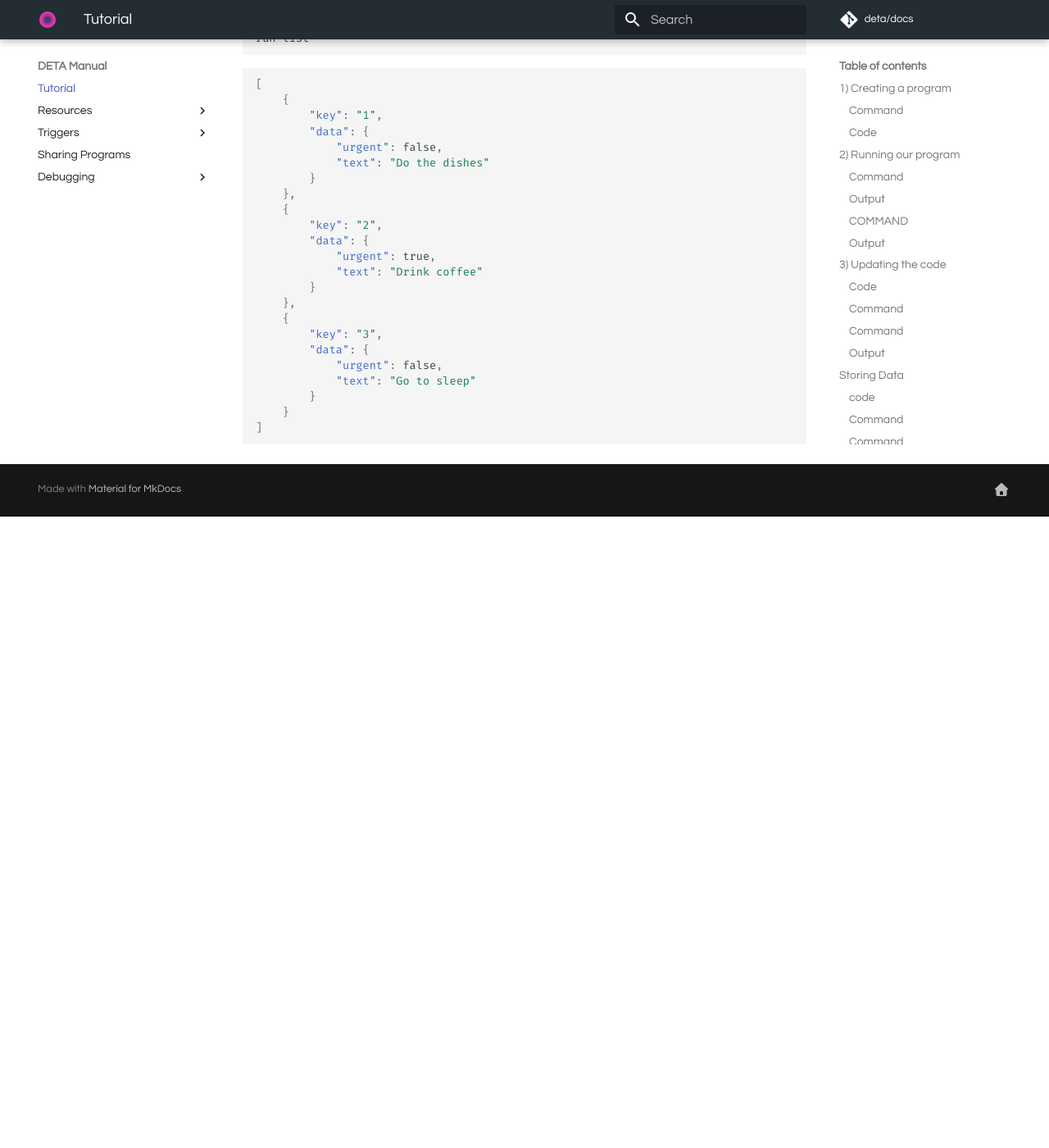
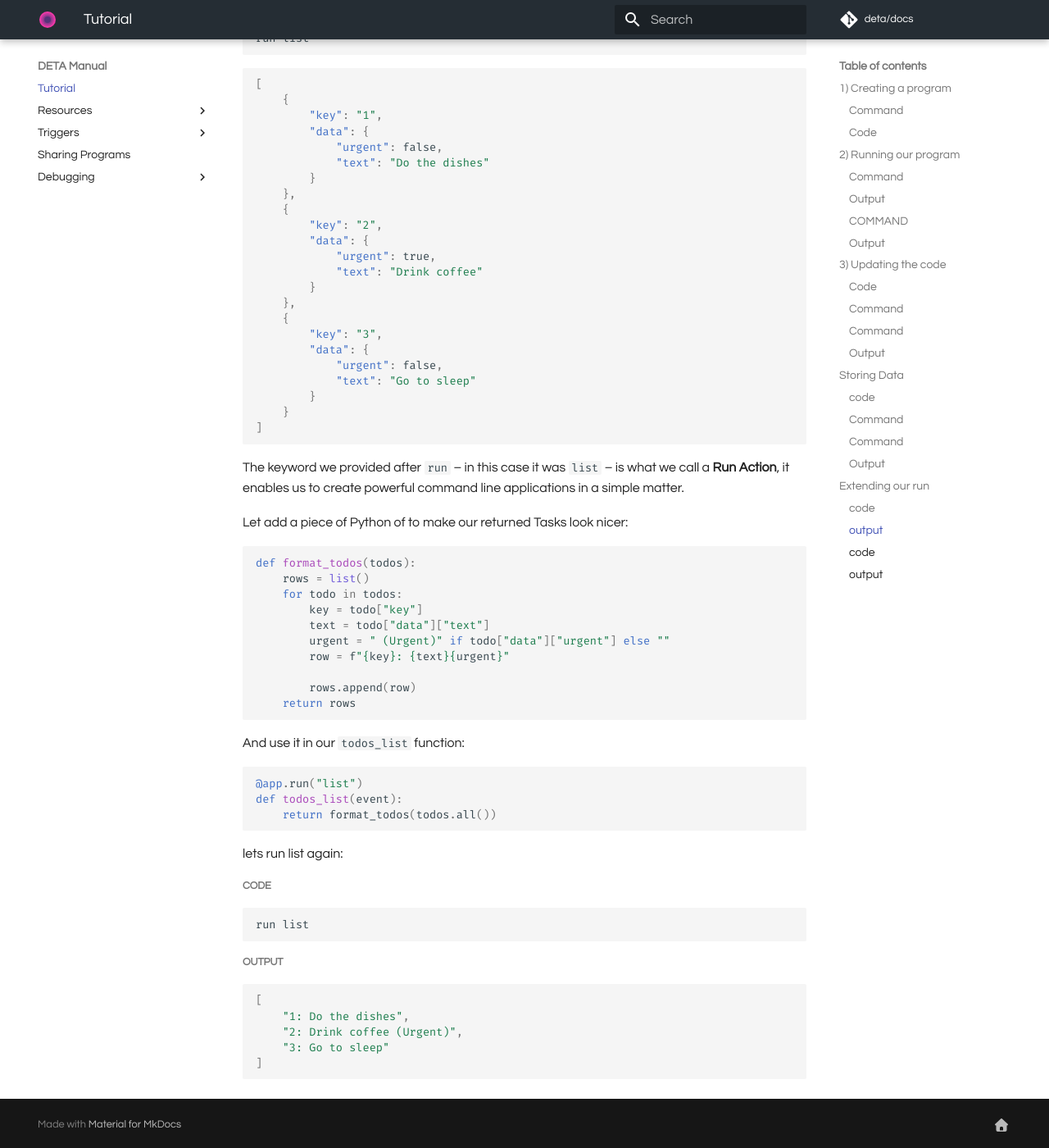
Before and after one commit to fmquaglia/manual, an MkDocs documentation site: the page built from docs/tutorial.md, in a window 1280 px wide and 1400 px high, scrolled down 6075 px. Shown: the whole window at 82% size. Built offline with MkDocs 1.6.1 and Material for MkDocs 9.7.7, drawn with Linux system fonts in a browser that asks for light colours; comment, search, counter and statistics services are not loaded; before the commit the page ends 6705 px from its top, so only the background shows below that.

Commit message:
update tut wip

````diff
--- a/docs/tutorial.md
+++ b/docs/tutorial.md
@@ -311,3 +311,49 @@ run list
     }
 ]
 ```
+
+The keyword we provided after `run` – in this case it was `list` – is what we call a **Run Action**, it enables us to create powerful command line applications in a simple matter.
+
+Let add a piece of Python of to make our returned Tasks look nicer:
+
+```python
+def format_todos(todos):
+    rows = list()
+    for todo in todos:
+        key = todo["key"]
+        text = todo["data"]["text"]
+        urgent = " (Urgent)" if todo["data"]["urgent"] else ""
+        row = f"{key}: {text}{urgent}"
+
+        rows.append(row)
+    return rows
+```
+
+And use it in our `todos_list` function:
+
+```python
+@app.run("list")
+def todos_list(event):
+    return format_todos(todos.all())
+```
+
+
+lets run list again:
+
+##### code
+```ruby
+run list
+```
+
+##### output
+```json
+[
+    "1: Do the dishes",
+    "2: Drink coffee (Urgent)",
+    "3: Go to sleep"
+]
+```
+
+<!-- Let's add some Python functions to auto generate the keys for us, so we don't have to provide them manually:
+
+Add this piece of code at the top of your program, after  -->
````
